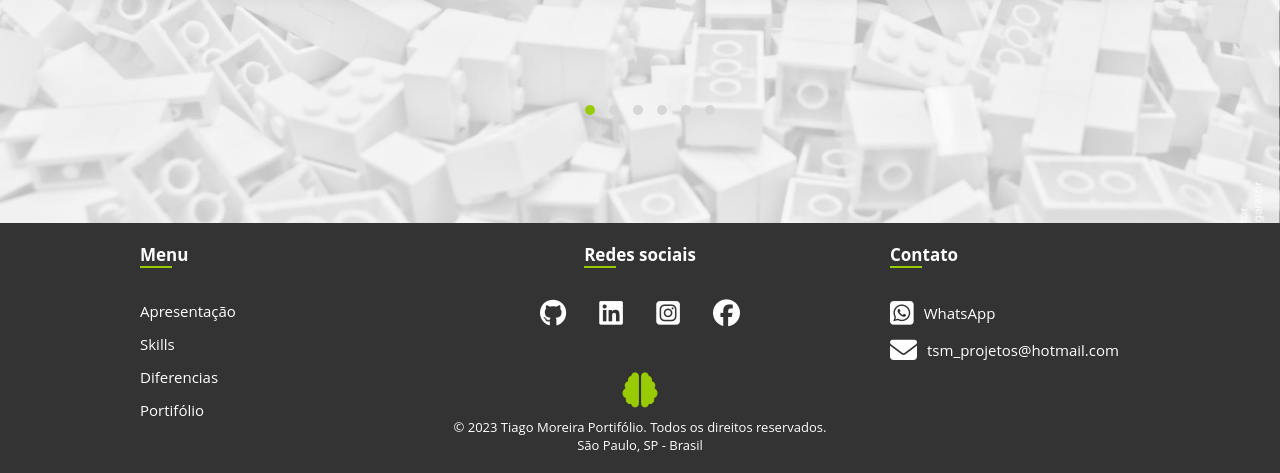
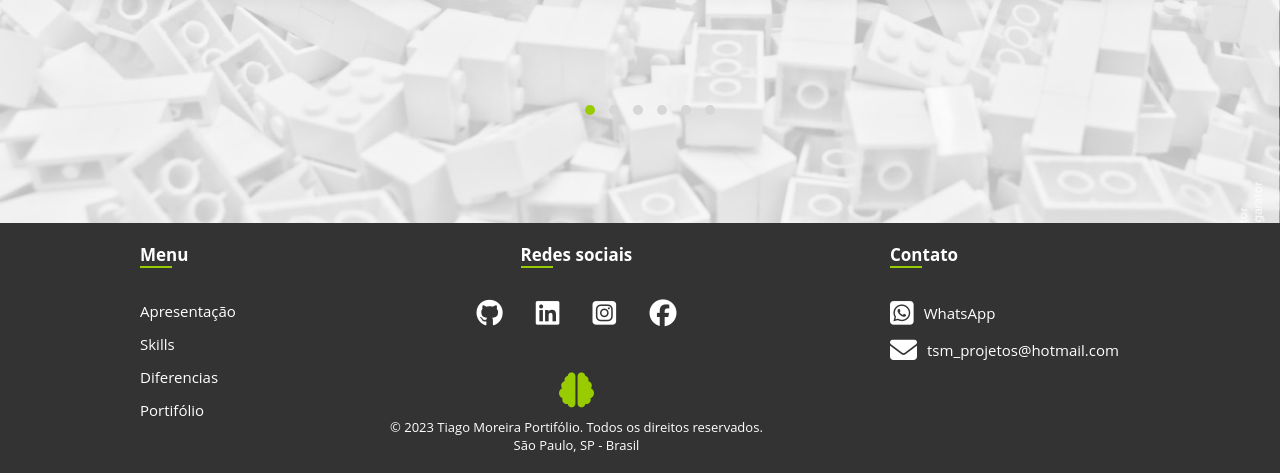
Before and after one commit to Xama-Dev/meu-portifolio, a website: page index.html in a window 1280 px wide. Shown: the part 2253-2726 px from the top of the page. Drawn offline with Linux system fonts and the light colour scheme.

Commit message:
Footer: Ajuste na centralização do container das redes socias e copy rigths.

```diff
--- a/index.html
+++ b/index.html
@@ -334,6 +334,7 @@
 
             </div>
             <div class="container-redesSociais-footer">
+                <div class="wrap-container-central-footer">
                     <div class="container-tag-redesSociais">
                         <div>
                             <h3>Redes sociais</h3>
@@ -362,6 +363,7 @@
                     <div class="container-info-copyRigths">
                         <p>© 2023 Tiago Moreira Portifólio. Todos os direitos reservados.</p>
                         <p>São Paulo, SP - Brasil</p>
+                    </div>
                 </div>
             </div>
             <div class="container-contato-footer">
--- a/public/css/style.css
+++ b/public/css/style.css
@@ -296,6 +296,7 @@ nav a:hover {
     background-color: transparent;
     color: white;
     border: 2px solid white;
+    border-radius: 3px;
     font-weight: bold;
     padding: 10px 50px;
     transition: background-color 0.5s , color 0.5s;
@@ -549,6 +550,9 @@ footer {
     margin-bottom: 12px;
     display: inline-block;
 }
+.wrap-container-central-footer {
+    width: fit-content;
+}
 .container-redesSociais-footer {
     /* background-color: lightgreen; */
     width: 50%;
```
Lines whose indentation alone changed are shown as unchanged.
